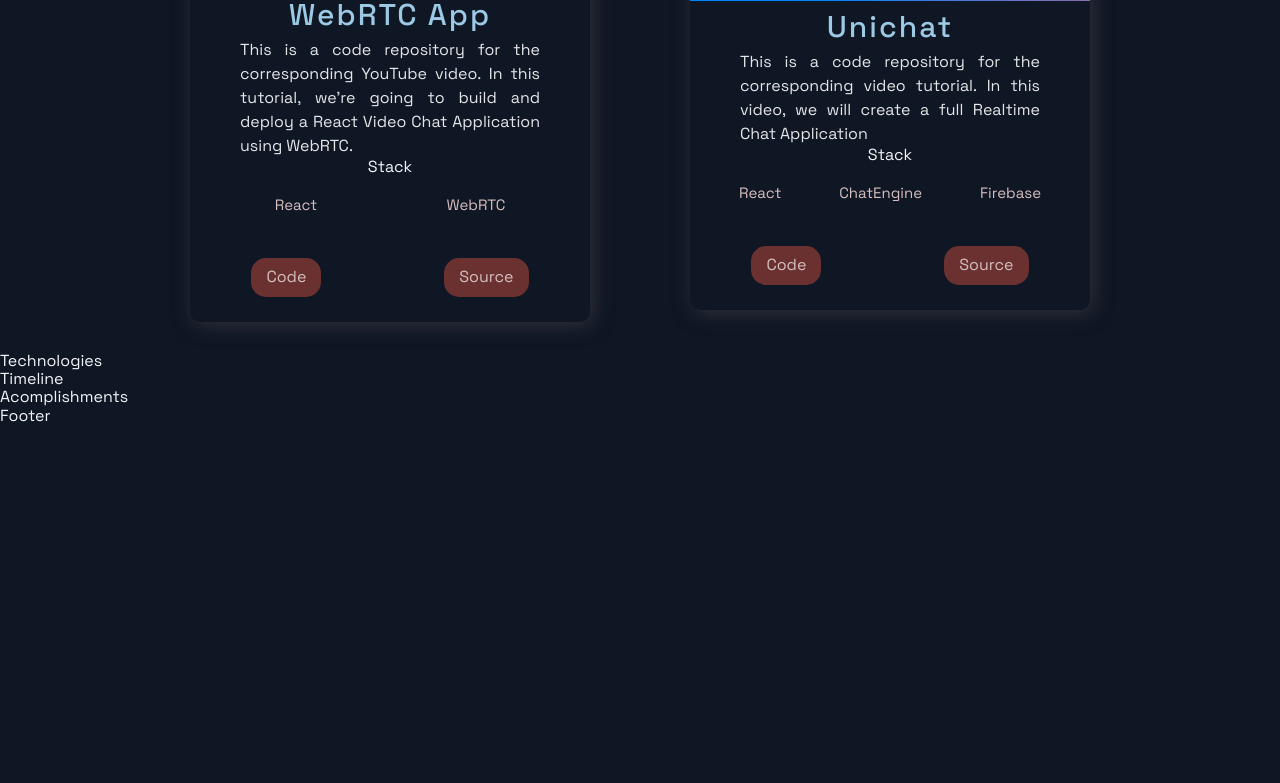
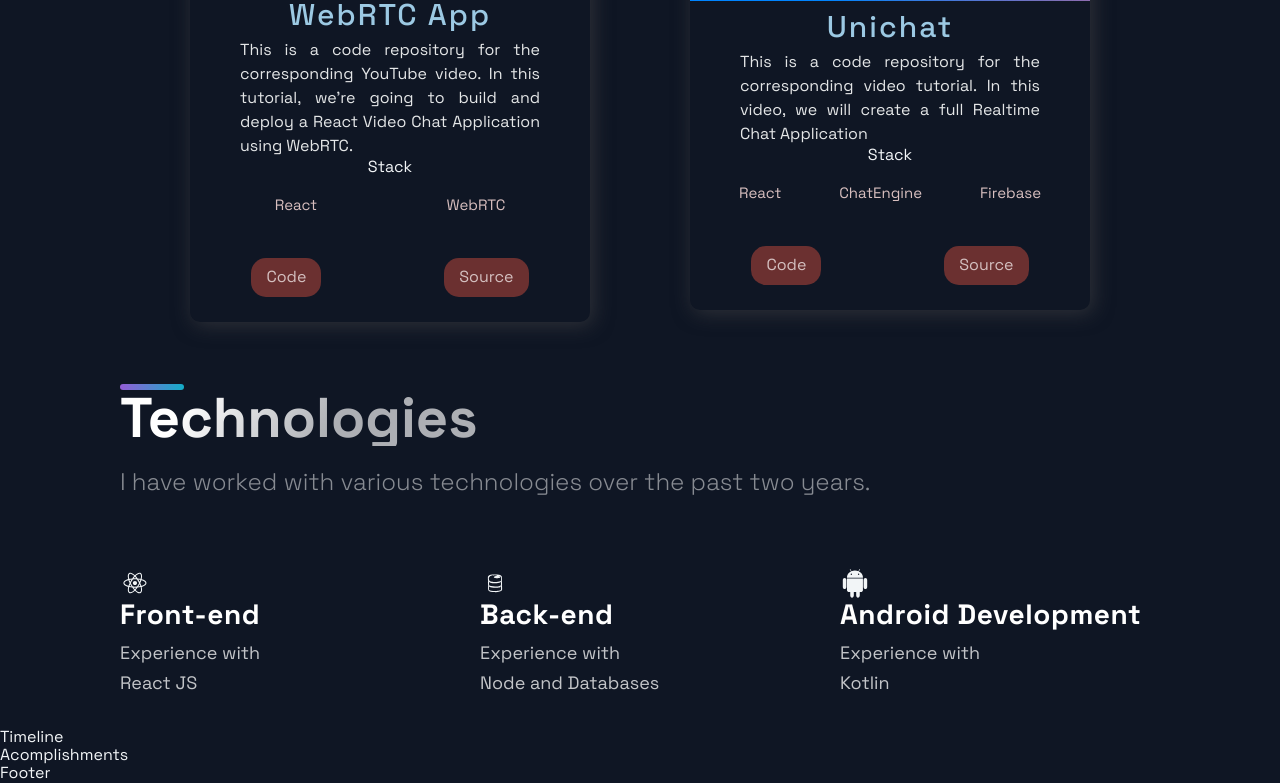
Before and after one commit to agesa3/MyPortfolio, a Next.js app: page / in a window 1280 px wide. Shown: the part 1755-2538 px from the top of the page. Before the commit the page ends 2181 px from the top, so only its background shows below. Built offline with nearby package versions, Linux system fonts and the light colour scheme.

Commit message:
technologies sectio implemented

```diff
--- a/src/components/Technologies/Technologies.js
+++ b/src/components/Technologies/Technologies.js
@@ -1,12 +1,59 @@
-import React from 'react';
-import { DiFirebase, DiReact, DiZend } from 'react-icons/di';
-import { Section, SectionDivider, SectionText, SectionTitle } from '../../styles/GlobalComponents';
-import { List, ListContainer, ListItem, ListParagraph, ListTitle } from './TechnologiesStyles';
+import React from "react";
+import { DiFirebase, DiReact, DiAndroid } from "react-icons/di";
+import {
+  Section,
+  SectionDivider,
+  SectionText,
+  SectionTitle,
+} from "../../styles/GlobalComponents";
+import {
+  List,
+  ListContainer,
+  ListItem,
+  ListParagraph,
+  ListTitle,
+} from "./TechnologiesStyles";
 
-const Technologies = () =>  (
-  <div>
-    Technologies
-  </div>
+const Technologies = () => (
+  <Section id="tech">
+    <SectionDivider />
+    <SectionTitle>Technologies</SectionTitle>
+    <SectionText>
+      I have worked with various technologies over the past two years.
+    </SectionText>
+    <List>
+      <ListItem>
+        <DiReact size="3rem" />
+        <ListContainer>
+          <ListTitle>Front-end</ListTitle>
+          <ListParagraph>
+            Experience with <br />
+            React JS
+          </ListParagraph>
+        </ListContainer>
+      </ListItem>
+      <ListItem>
+        <DiFirebase size="3rem" />
+        <ListContainer>
+          <ListTitle>Back-end</ListTitle>
+          <ListParagraph>
+            Experience with <br />
+            Node and Databases
+          </ListParagraph>
+        </ListContainer>
+      </ListItem>
+      <ListItem>
+        <DiAndroid size="3rem" />
+        <ListContainer>
+          <ListTitle>Android Development</ListTitle>
+          <ListParagraph>
+            Experience with <br />
+            Kotlin
+          </ListParagraph>
+        </ListContainer>
+      </ListItem>
+    </List>
+  </Section>
 );
 
 export default Technologies;
```
